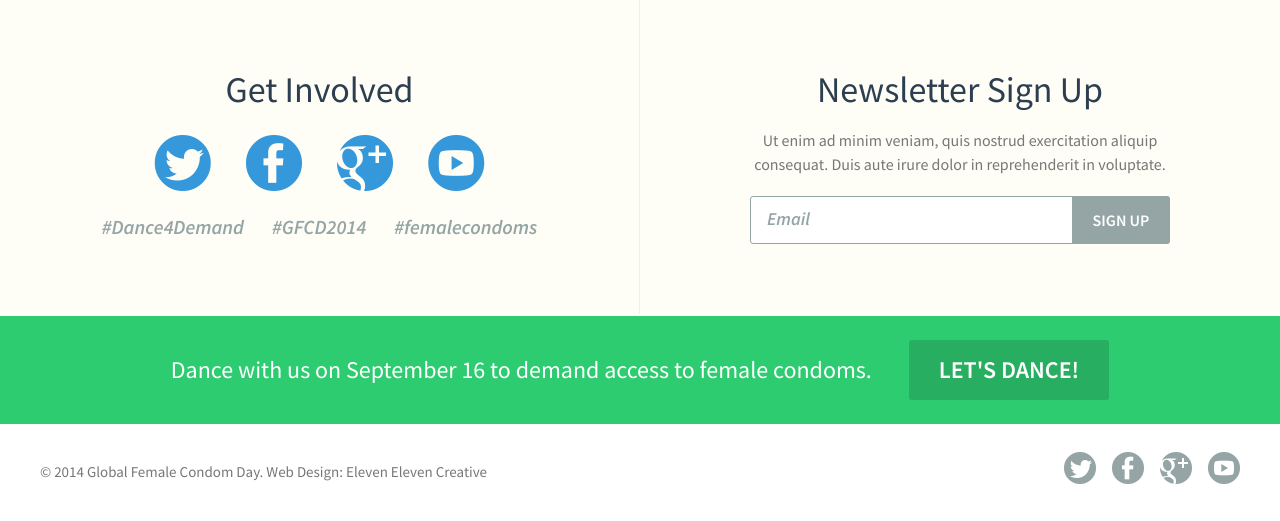
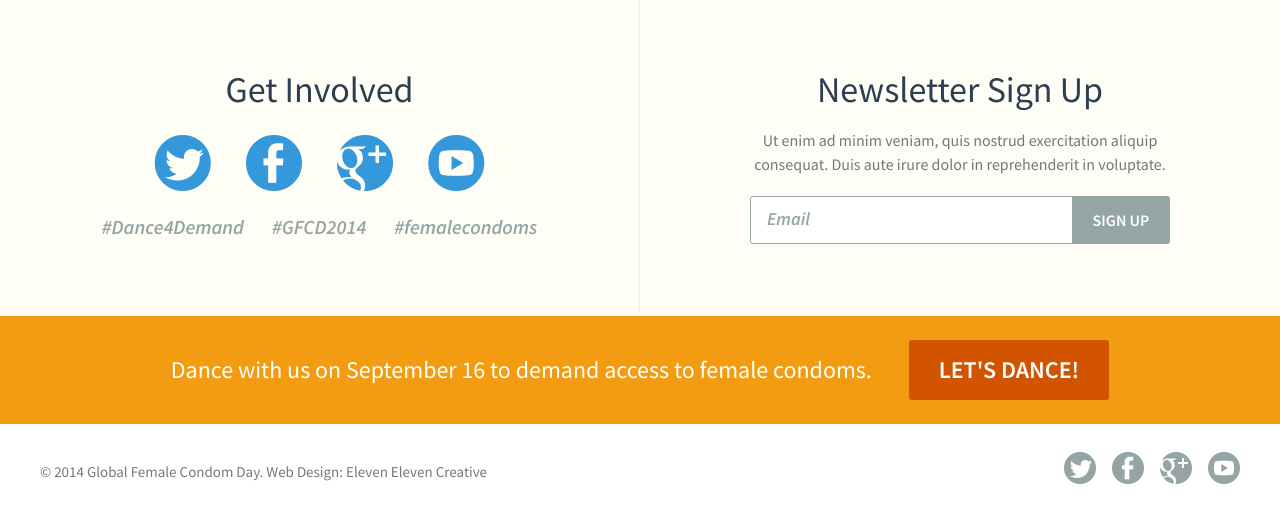
Before and after one commit to sarasemelka/gfcd-home, a PHP site: page / in a window 1280 px wide. Shown: the part 1345-1866 px from the top of the page. Run offline with PHP 8.4, Linux system fonts and the light colour scheme; some libraries are stand-ins or nearby versions.

Commit message:
Footer CTA section color orange

```diff
--- a/assets/css/application.css
+++ b/assets/css/application.css
@@ -355,6 +355,12 @@ a:hover {
 }
 .btn.orange:hover {
   background: #e08e0b;
+}
+.btn.dk-orange {
+  background: #d35400;
+}
+.btn.dk-orange:hover {
+  background: #b94a00;
 }
 .btn.white {
   background: #fff;
@@ -978,7 +984,7 @@ button {
 .section-movement {
   padding: 24px 0;
   background: #f6b856;
-  background: #2ecc71;
+  background: #f39c12;
   color: #fff;
   text-align: center;
 }
--- a/assets/sass/global/_buttons.scss
+++ b/assets/sass/global/_buttons.scss
@@ -54,6 +54,12 @@ a {
     }
   }
 
+  &.dk-orange {
+    background: $dk-orange;
+    &:hover {
+      background: darken($dk-orange, 5%);
+    }
+  }
   &.white {
     background: #fff;
     color: $navy;
--- a/assets/sass/pages/_home.scss
+++ b/assets/sass/pages/_home.scss
@@ -183,7 +183,7 @@
 .section-movement {
   padding: $base 0;
   background: lighten($orange, 14%);
-  background: $green;
+  background: $orange;
   color: #fff;
   text-align: center;
 
--- a/views/footer.php
+++ b/views/footer.php
@@ -2,7 +2,7 @@
 
   <section class="section-movement">
 
-    <p>Dance with us on September 16 to demand access to female condoms. <a href="" class="btn dk-green">Let's Dance!</a></p>
+    <p>Dance with us on September 16 to demand access to female condoms. <a href="" class="btn dk-orange">Let's Dance!</a></p>
 
   </section>
 
```
